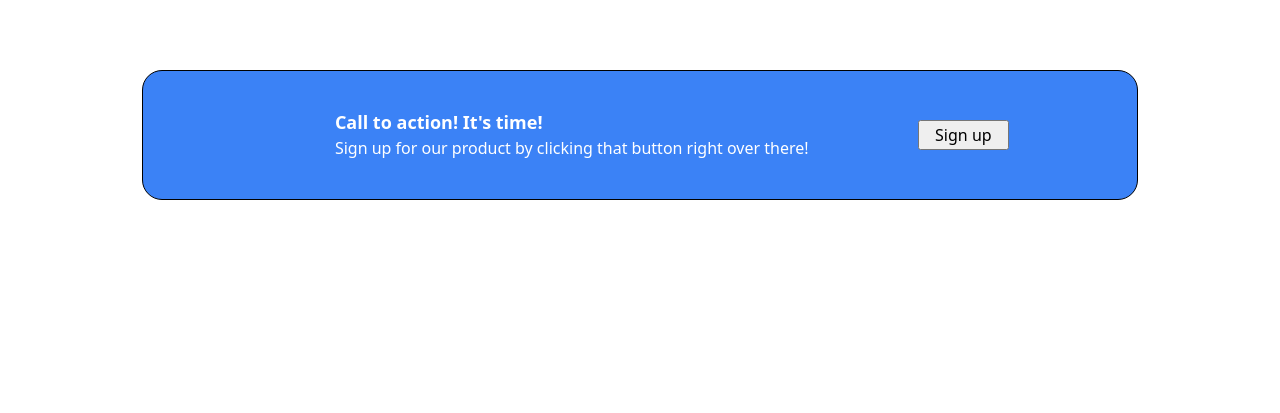
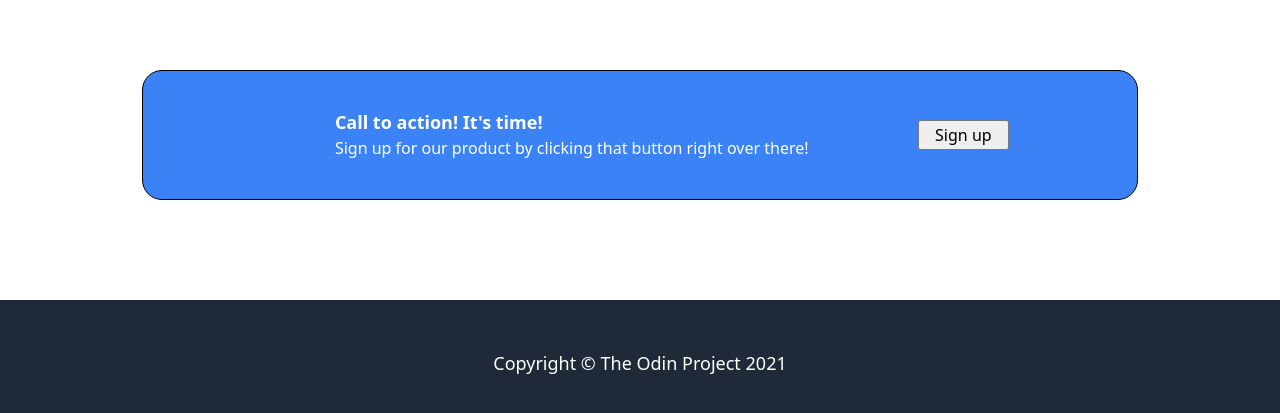
Before and after one commit to dbeanpro/TOP_Sample-site, a plain HTML site: page index.html in a window 1280 px wide. Shown: the part 1248-1661 px from the top of the page. Before the commit the page ends 1448 px from the top, so only its background shows below. Drawn offline with Linux system fonts and the light colour scheme.

Commit message:
filled HTML for footer and accompanying CSS. Added appropriate spacing between #section3 and footer.

```diff
--- a/css/styles.css
+++ b/css/styles.css
@@ -154,6 +154,7 @@ nav ul li:hover {
     flex-direction: row;
     align-items: center;
     justify-content: center;
+    padding-bottom: 100px;
 }
 
 #hero2 {
@@ -191,3 +192,11 @@ nav ul li:hover {
     font-weight: bold;
     width: 49%;
 }
+
+footer {
+    text-align: center;
+    background-color: #1f2937;
+    color: white;
+    font-size: 18px;
+    padding: 50px 0px;
+}
--- a/index.html
+++ b/index.html
@@ -58,6 +58,8 @@
             </div>
         </div>
     </main>
-    <footer></footer>
+    <footer>
+        <span>Copyright © The Odin Project 2021</span>
+    </footer>
 </body>
 </html>
```
